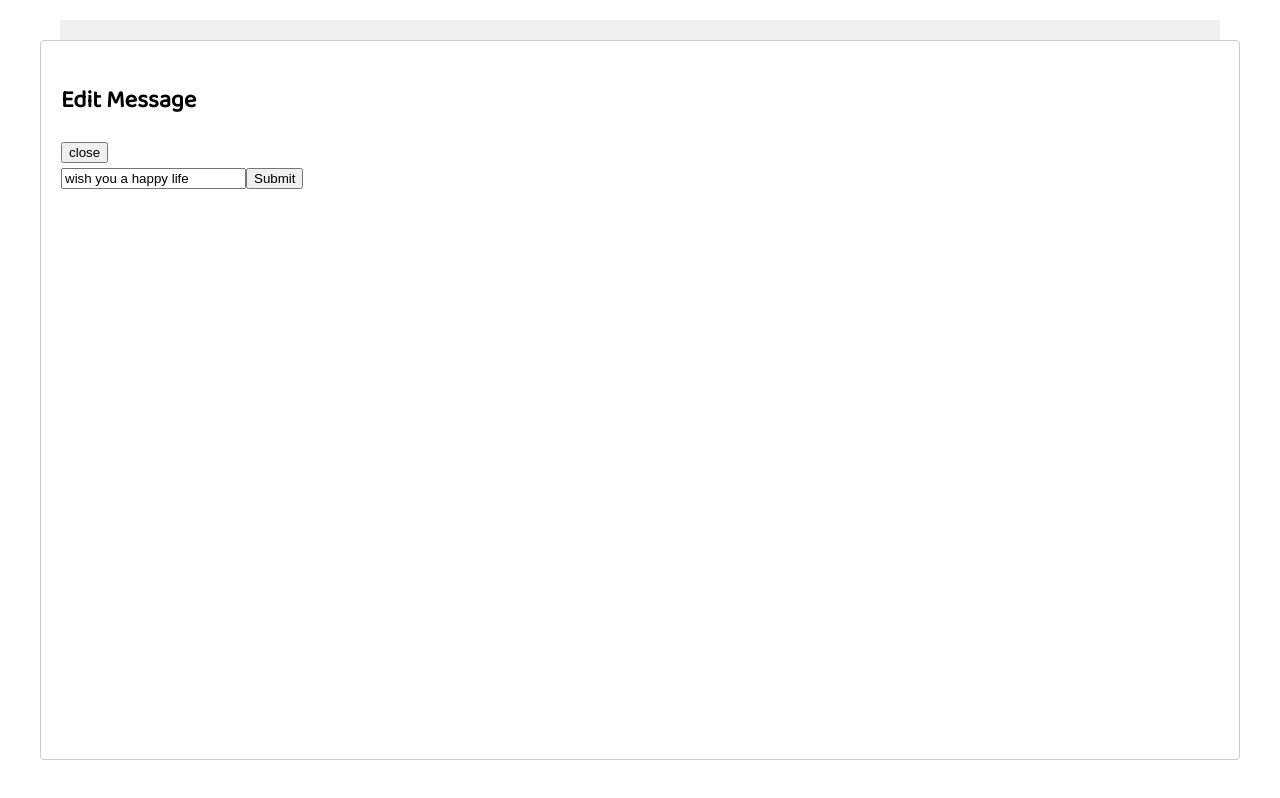
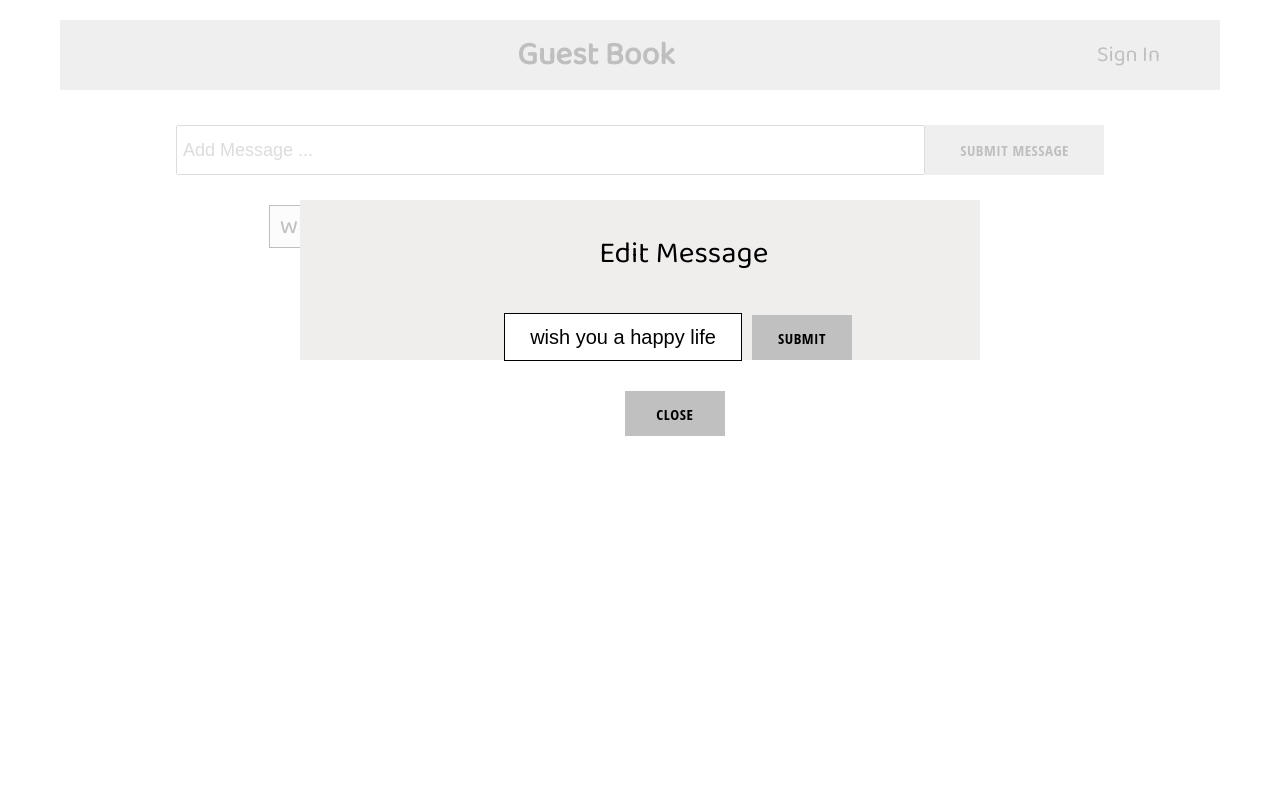
Before and after one commit to Mahmoud-Abdo-599/guest-book, a React (Create React App) app: page / in a window 1280 px wide. Both pictures are taken after a click on the button "EDIT". Built offline with nearby package versions, Linux system fonts and the light colour scheme.

Commit message:
add styling to the Modal component that takes the new edited message from the user in the message-item component

```diff
--- a/src/components/messages/message-item/message-item.js
+++ b/src/components/messages/message-item/message-item.js
@@ -43,15 +43,20 @@ export class MessageItem extends Component {
         return (
             <div className='messages'>
                 <Modal
+                    className='modal'
                     isOpen={showEditModal}
                     onRequestClose={this.closeEditModal}
                     contentLabel="Example Modal">
-                    <h2>Edit Message</h2>
-                    <button onClick={this.closeEditModal}>close</button>
-                    <form onSubmit={this.handleEditSubmit}>
-                        <input type='text' defaultValue={title} onChange={this.handleTitleChange} />
-                        <input type='submit' />
-                    </form>
+                    <div className='modal-content'>
+                        <div className='title'>Edit Message</div>
+                        <form className='form-modal' onSubmit={this.handleEditSubmit}>
+                            <input className='input-msg' type='text' defaultValue={title} onChange={this.handleTitleChange} />
+                            <button className='btn-submit' type='submit'>submit</button>
+                        </form>
+                        <div className='btn-close-holder'>
+                            <button className='btn-close' onClick={this.closeEditModal}>close</button>
+                        </div>
+                    </div>
                 </Modal>
                 <div className='message'>
                     <div className='title'>{title}</div>
--- a/src/components/messages/message-item/message-item.scss
+++ b/src/components/messages/message-item/message-item.scss
@@ -1,36 +1,37 @@
-.messages {
-    width: 100%;
-    display: inline-block;
-    justify-content: space-between;
-    margin-bottom: 0px;
-    margin-top: 10px;
+.modal {
+    position: fixed;
+    top: 200px;
+    left: 300px;
+    right: 300px;
+    bottom: 440px;
+    background-color: rgb(240, 237, 237);
 
-    .message{
-        width: 85%;
+    .title{
+        padding-left: 44%;
+        padding-top: 30px;
+        font-size: 30px;
+    }
+
+    .form-modal{
+        width: 100%;
         display: inline-block;
-        margin-top: 20px;
-        border-radius: 0;
-        border: .5px solid black;
-        background-color: rgba(192, 192, 192, 0.233);
+        padding-left: 30%;
+        padding-top: 15px;
 
-        .title{
-            font-size: 25px;
-            padding-left: 10px;
+        .input-msg{
+            display: inline-block;
+            width: 50%;
+            height: 3rem;
+            margin-top: 20px;
+            border-radius: 0;
+            text-align: center;
+            font-size: 20px;
+            border: .5px solid black;
         }
 
-    }
-
-    .buttons{
-        width: 15%;
-        display: inline-block;
-        align-items: center;
-        justify-content: flex-end;
-        padding-left: 15px;
-
-
-
-        .button{
-            width: auto;
+        .btn-submit{
+            width: 100px;
+            height: 45px;
             letter-spacing: 0.5px;
             padding: 5px 5px 25px 0 25px;
             font-size: 15px;
@@ -43,7 +44,141 @@
             cursor: pointer;
             display: inline-block;
             justify-content: center;
-            margin-right:3px;
+            margin-left:10px;
+
+            &:hover {
+                background-color: white;
+                color: black;
+                border: 1px solid black;
+              }
+
+              &.inverted {
+                background-color: white;
+                color: black;
+                border: 1px solid black;
+
+                &:hover {
+                  background-color: black;
+                  color: white;
+                  border:none;
+                }
+              }
+        }
+    }
+
+    .btn-close-holder{
+        padding-left: 46.3%;
+        margin-top: 30px;
+        .btn-close{
+
+            width: 100px;
+                height: 45px;
+                letter-spacing: 0.5px;
+                padding: 5px 5px 25px 0 25px;
+                font-size: 15px;
+                background-color: silver;
+                color: black;
+                text-transform: uppercase;
+                font-family: 'Open Sans Condensed';
+                font-weight: bolder;
+                border: black;
+                cursor: pointer;
+                display: inline-block;
+                justify-content: center;
+                margin-left:10px;
+
+                &:hover {
+                    background-color: white;
+                    color: black;
+                    border: 1px solid black;
+                  }
+
+                  &.inverted {
+                    background-color: white;
+                    color: black;
+                    border: 1px solid black;
+
+                    &:hover {
+                      background-color: black;
+                      color: white;
+                      border:none;
+                    }
+                  }
+        }
+    }
+
+
+}
+
+
+
+.messages {
+    width: 100%;
+    display: inline-block;
+    justify-content: space-between;
+    margin-bottom: 0px;
+    margin-top: 10px;
+
+    .message{
+        width: 70%;
+        display: inline-block;
+        margin-top: 20px;
+        border-radius: 0;
+        border: .5px solid black;
+        background-color: rgba(192, 192, 192, 0.233);
+
+        .title{
+            font-size: 25px;
+            padding-left: 10px;
+        }
+
+
+    }
+
+    .buttons{
+        width: 30%;
+        display: inline-block;
+        align-items: center;
+        justify-content: flex-end;
+        padding-left: 15px;
+
+
+
+        .button{
+            width: auto;
+            letter-spacing: 0.5px;
+            height: 2.65rem;
+            width: 5rem;
+            padding-top: 2px;
+            font-size: 15px;
+            background-color: silver;
+            color: black;
+            text-transform: uppercase;
+            font-family: 'Open Sans Condensed';
+            font-weight: bolder;
+            border: black;
+            cursor: pointer;
+            display: inline-block;
+            justify-content: center;
+            margin-right:10px;
+
+            &:hover {
+                background-color: white;
+                color: black;
+                border: 1px solid black;
+              }
+
+              &.inverted {
+                background-color: white;
+                color: black;
+                border: 1px solid black;
+
+                &:hover {
+                  background-color: black;
+                  color: white;
+                  border:none;
+                }
+              }
         }
     }
 }
--- a/src/index.js
+++ b/src/index.js
@@ -1,18 +1,14 @@
 import React from 'react';
 import ReactDOM from 'react-dom';
 import { BrowserRouter } from 'react-router-dom';
-import { Provider } from 'react-redux';
 import './index.css';
 import App from './App';
 import * as serviceWorker from './serviceWorker';
-import {store} from './redux/store'
 
 ReactDOM.render(
-  <Provider store={store}>
   <BrowserRouter>
     <App />
   </BrowserRouter>
-  </Provider>
   ,
   document.getElementById('root')
 );
--- a/src/redux/messages/messages.actions.js
+++ /dev/null
@@ -1,6 +0,0 @@
-import MessagesActionTypes from './messages.types';
-
-export const addMessage = item => ({
-    type: MessagesActionTypes.ADD_MESSAGE,
-    payload: item
-});
--- a/src/redux/messages/messages.reducer.js
+++ /dev/null
@@ -1,20 +0,0 @@
-import MessagesActionTypes from './messages.types';
-
-const INITIAL_STATE = {
-    messages: []
-};
-
-const messagesReducer = (state = INITIAL_STATE, action) => {
-    switch (action.type) {
-        case MessagesActionTypes.ADD_MESSAGE:
-            return {
-                ...state,
-                messages: [...state.messages, action.payload]
-            }
-        default:
-            return state;
-    }
-};
-
-
-export default messagesReducer;
--- a/src/redux/messages/messages.types.js
+++ /dev/null
@@ -1,5 +0,0 @@
-const MessagesActionTypes = {
-    ADD_MESSAGE:'ADD_MESSAGE'
-}
-
-export default MessagesActionTypes;
--- a/src/redux/messages/messages.utils.js
+++ /dev/null
@@ -1,3 +0,0 @@
-export const addMessageToMessages = (messages, messageToAdd) => {
-    return [...messages, messageToAdd]
-};
--- a/src/redux/root-reducer.js
+++ /dev/null
@@ -1,10 +0,0 @@
-import { combineReducers } from 'redux' ;
-
-import messagesReducer from './messages/messages.reducer';
-
-
-const rootReducer = combineReducers({
-    messages: messagesReducer
-});
-
-export default rootReducer;
--- a/src/redux/store.js
+++ /dev/null
@@ -1,10 +0,0 @@
-import { createStore, applyMiddleware } from 'redux';
-import logger from 'redux-logger';
-
-import rootReducer from './root-reducer';
-
-const middlewares = [logger] ;
-
-export const store = createStore(rootReducer, applyMiddleware(...middlewares)) ;
-
-export default store ;
```
Also changed, not shown: src/components/messages/messages.js (+0 -9 lines), src/redux/messages/messages.selectors.js (deleted, +0 -8 lines).
